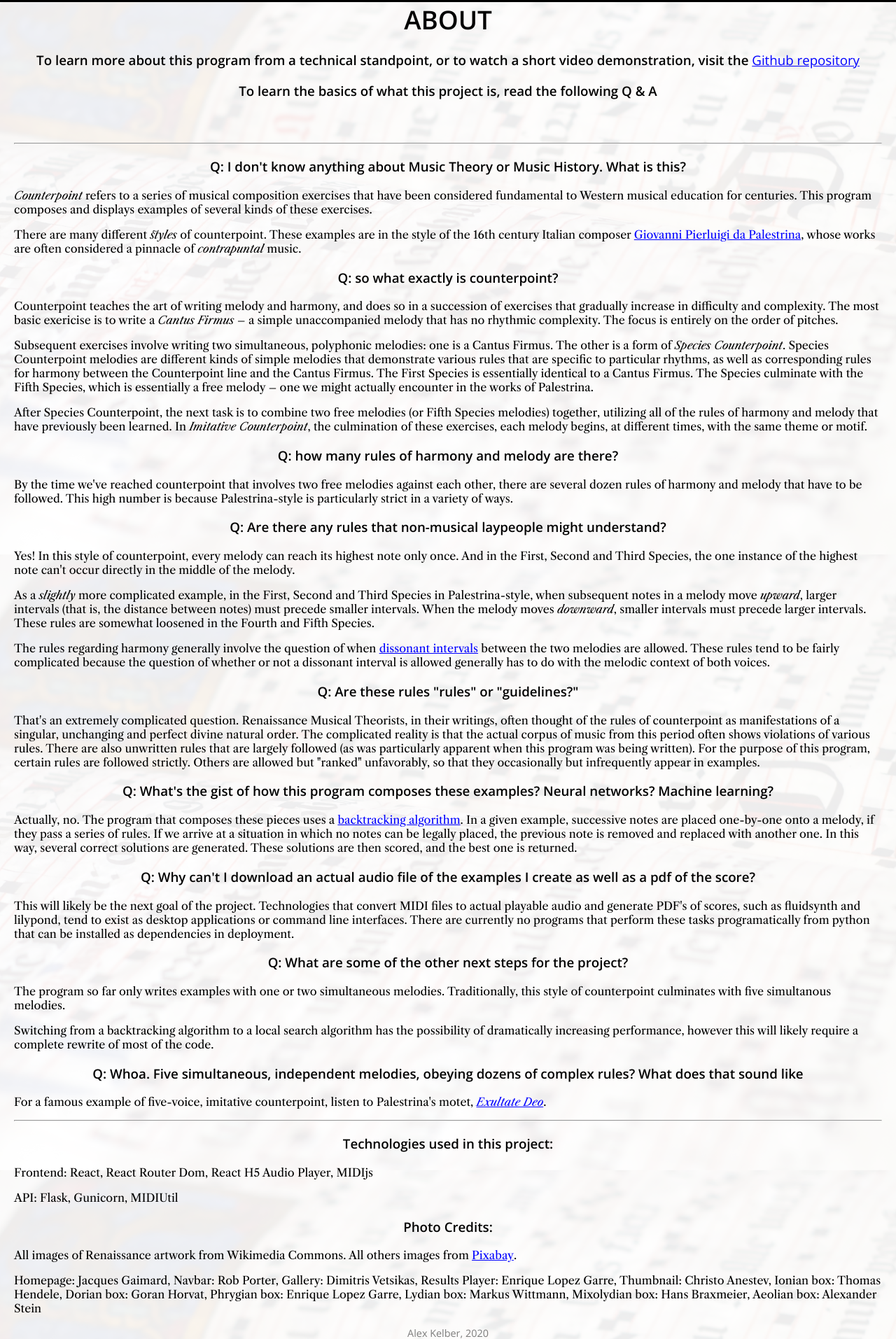
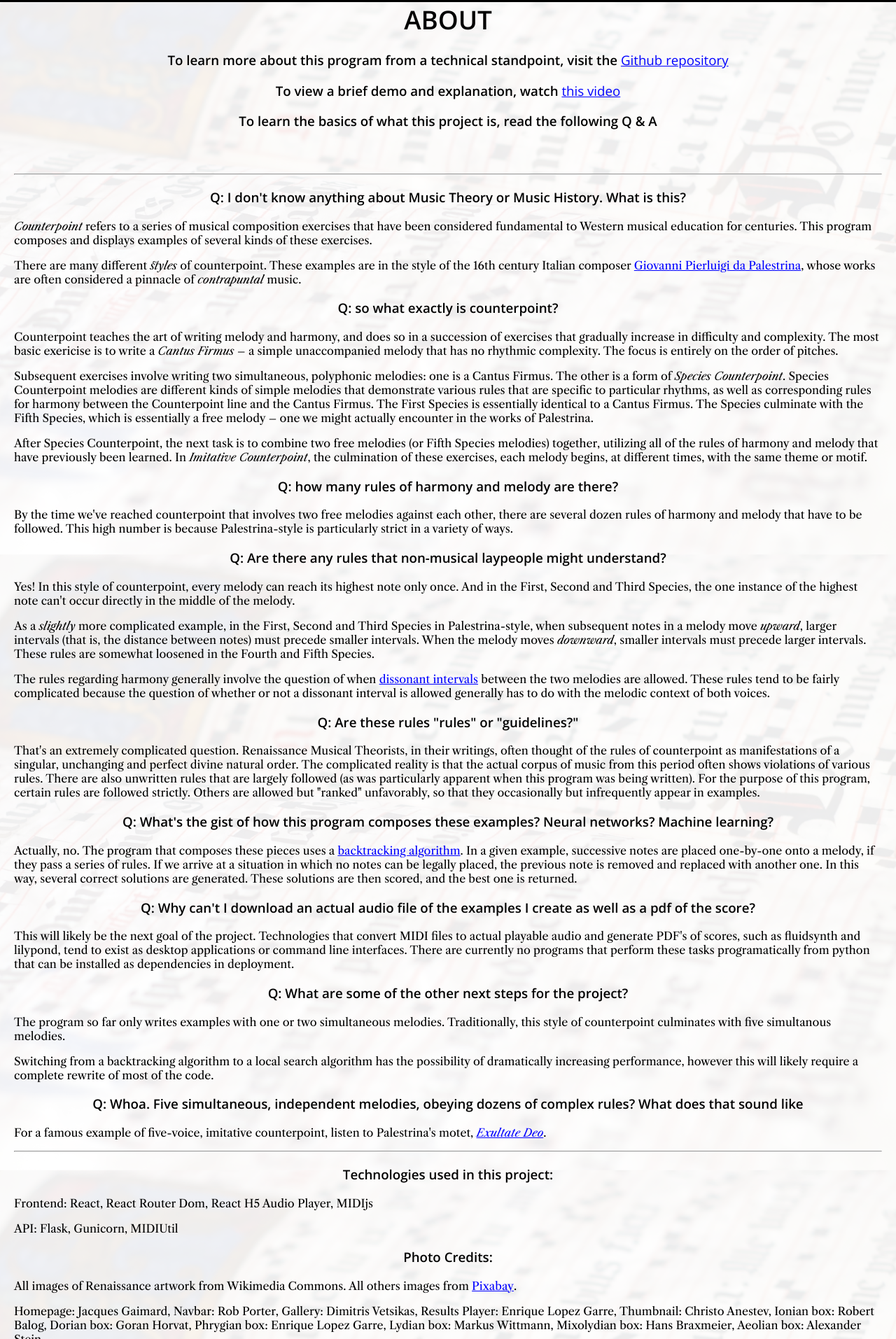
Before and after one commit to ZalmanKelber/Counterpoint-frontend, a React (Create React App) app: page /#/about in a window 1280 px wide. Shown: the part 87-2000 px from the top of the page at 70% size. Built offline with nearby package versions, Linux system fonts and the light colour scheme; no server answers.

Commit message:
changed media files

```diff
--- a/src/components/About.js
+++ b/src/components/About.js
@@ -17,10 +17,16 @@ class About extends React.Component {
                 <h1 className="create-title">ABOUT</h1>
                 <div className="about-content">
                     <h3 className="about-heading">
-                        To learn more about this program from a technical standpoint, or to watch a short video demonstration,
+                        To learn more about this program from a technical standpoint,
                         visit the <a href="https://github.com/ZalmanKelber/Counterpoint-frontend">Github repository</a>
                     </h3>
-                    <h3 className="about-heading">To learn the basics of what this project is, read the following Q & A</h3>
+                    <h3 className="about-heading">
+                        To view a brief demo and explanation,
+                        watch <a href="https://www.youtube.com/watch?v=Nhg4Vy4zuc8&feature=youtu.be">this video</a>
+                    </h3>
+                    <h3 className="about-heading">
+                        To learn the basics of what this project is, read the following Q & A
+                    </h3>
                     <br /><br /><hr />
                     <h3 className="about-question">Q: I don't know anything about Music Theory or Music History.  What is this?</h3>
                     <p>
@@ -121,7 +127,7 @@ class About extends React.Component {
                     </p>
                     <p>
                         Homepage: Jacques Gaimard, Navbar: Rob Porter, Gallery: Dimitris Vetsikas, Results Player: Enrique Lopez Garre, Thumbnail: Christo Anestev,
-                        Ionian box: Thomas Hendele, Dorian box: Goran Horvat, Phrygian box: Enrique Lopez Garre, Lydian box: Markus Wittmann,
+                        Ionian box: Robert Balog, Dorian box: Goran Horvat, Phrygian box: Enrique Lopez Garre, Lydian box: Markus Wittmann,
                         Mixolydian box: Hans Braxmeier, Aeolian box: Alexander Stein
                     </p>
 
--- a/src/components/SelectType.js
+++ b/src/components/SelectType.js
@@ -14,7 +14,7 @@ class SelectType extends React.Component {
     render() {
 
         const stepTitle = "STEP 1: CHOOSE TYPE";
-        const stepDescription = `Select a type of counterpoint exercise to generate. \r\n
+        const stepDescription = `Select a type of counterpoint exercise for the algorithm to generate. \r\n
                                 This will be a short musical composition in the style of the Italian Renaissance composer Giovanni Pierluigi da Palestrina.`
 
         return (
--- a/src/css/SelectModes.css
+++ b/src/css/SelectModes.css
@@ -45,8 +45,8 @@
 
 .ionian {
     background: linear-gradient(
-      rgba(255, 255, 255, 0.5),
-      rgba(255, 255, 255, 0.5)
+      rgba(255, 255, 255, 0.2),
+      rgba(255, 255, 255, 0.2)
     ),
     url("../images/ionianSelection.jpg") no-repeat center center;
 }
```
Also changed, not shown: src/images/ionianSelection.jpg.
